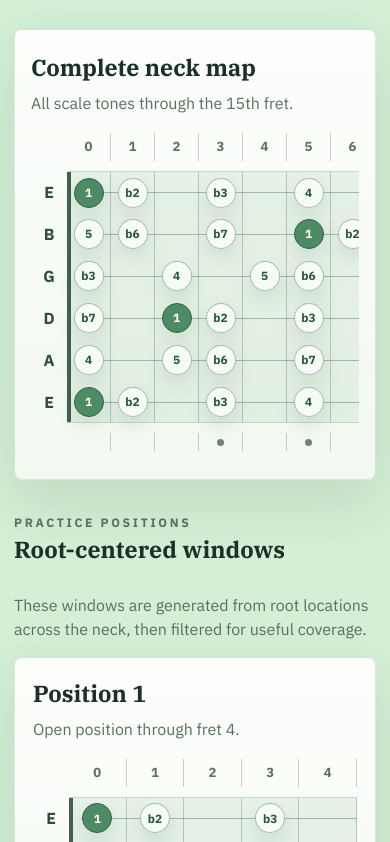
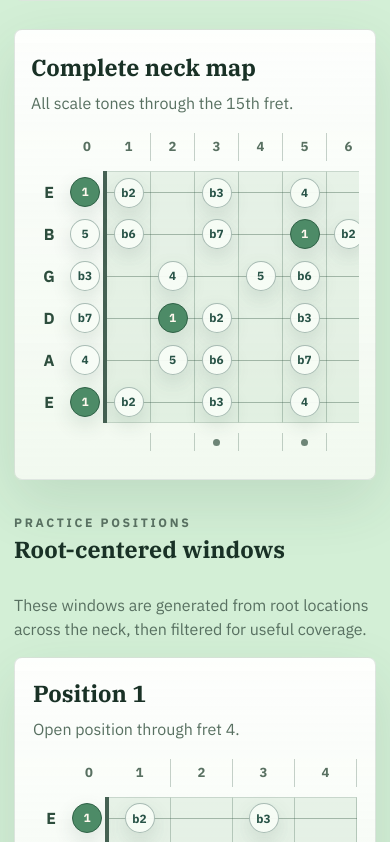
Before and after one commit to aleshh/gtr-scales, a React (Vite) app: page / in a window 390 px wide. Shown: the part 882-1724 px from the top of the page. Built offline with nearby package versions, Linux system fonts and the light colour scheme.

Commit message:
Adjust fingering chart layout to make open strings more obvious

```diff
--- a/src/App.css
+++ b/src/App.css
@@ -175,6 +175,12 @@
   grid-template-columns: 48px repeat(var(--fret-count), minmax(52px, 1fr));
 }
 
+.fretboard-grid.has-open .fret-label-row,
+.fretboard-grid.has-open .string-row,
+.fretboard-grid.has-open .inlay-row {
+  grid-template-columns: 48px 48px repeat(var(--fret-count), minmax(52px, 1fr));
+}
+
 .fret-label-row {
   color: var(--muted);
   font-size: 0.82rem;
@@ -183,9 +189,12 @@
 }
 
 .corner-cell,
+.open-fret-number,
 .fret-number,
 .string-label,
+.open-string-cell,
 .fret-cell,
+.open-inlay-cell,
 .inlay-cell {
   display: flex;
   align-items: center;
@@ -196,6 +205,16 @@
 .fret-cell,
 .inlay-cell {
   border-right: 1px solid var(--grid-line);
+}
+
+.open-string-cell {
+  min-height: 48px;
+  position: relative;
+  border-right: 4px solid rgba(45, 77, 61, 0.88);
+}
+
+.open-inlay-cell {
+  min-height: 18px;
 }
 
 .string-label {
@@ -221,6 +240,10 @@
   pointer-events: none;
 }
 
+.fretboard-grid.has-open .string-row::before {
+  left: 96px;
+}
+
 .fret-cell {
   min-height: 48px;
   position: relative;
@@ -233,14 +256,6 @@
 
 .string-row.is-last .fret-cell {
   border-bottom: 1px solid rgba(45, 77, 61, 0.16);
-}
-
-.fret-cell.is-nut::after {
-  content: '';
-  position: absolute;
-  inset: 0 auto 0 0;
-  width: 4px;
-  background: rgba(45, 77, 61, 0.88);
 }
 
 .degree-chip {
@@ -335,11 +350,29 @@
     grid-template-columns: 36px repeat(var(--fret-count), minmax(44px, 1fr));
   }
 
+  .fretboard-grid.has-open .fret-label-row,
+  .fretboard-grid.has-open .string-row,
+  .fretboard-grid.has-open .inlay-row {
+    grid-template-columns: 36px 40px repeat(var(--fret-count), minmax(44px, 1fr));
+  }
+
   .fretboard-grid {
     min-width: calc(36px + var(--fret-count) * 44px);
   }
 
+  .fretboard-grid.has-open {
+    min-width: calc(76px + var(--fret-count) * 44px);
+  }
+
+  .fretboard-grid.has-open .string-row::before {
+    left: 76px;
+  }
+
   .fret-cell {
+    min-height: 42px;
+  }
+
+  .open-string-cell {
     min-height: 42px;
   }
 
--- a/src/App.jsx
+++ b/src/App.jsx
@@ -26,6 +26,9 @@ function groupScalesByFamily() {
 }
 
 function FretboardChart({ title, subtitle, frets, rows, compact = false }) {
+  const hasOpenStrings = frets.includes(0)
+  const fretColumns = hasOpenStrings ? frets.filter((fret) => fret !== 0) : frets
+
   return (
     <article className={`chart-card${compact ? ' is-compact' : ''}`}>
       <div className="chart-heading">
@@ -36,10 +39,14 @@ function FretboardChart({ title, subtitle, frets, rows, compact = false }) {
       </div>
 
       <div className="chart-scroll">
-        <div className="fretboard-grid" style={{ '--fret-count': frets.length }}>
+        <div
+          className={`fretboard-grid${hasOpenStrings ? ' has-open' : ''}`}
+          style={{ '--fret-count': fretColumns.length }}
+        >
           <div className="fret-label-row">
             <div className="corner-cell" aria-hidden="true"></div>
-            {frets.map((fret) => (
+            {hasOpenStrings ? <div className="open-fret-number">0</div> : null}
+            {fretColumns.map((fret) => (
               <div className="fret-number" key={`fret-${fret}`}>
                 {fret}
               </div>
@@ -52,12 +59,25 @@ function FretboardChart({ title, subtitle, frets, rows, compact = false }) {
               key={`${title}-${row.label}-${rowIndex}`}
             >
               <div className="string-label">{row.label}</div>
-              {frets.map((fret) => {
+              {hasOpenStrings ? (
+                <div className="open-string-cell" key={`${title}-${rowIndex}-open`}>
+                  {row.notes[0] ? (
+                    <div
+                      className={`degree-chip${row.notes[0].isRoot ? ' is-root' : ''}`}
+                      title={`${row.notes[0].noteLabel} · degree ${row.notes[0].degree}`}
+                      aria-label={`${row.notes[0].noteLabel}, degree ${row.notes[0].degree}`}
+                    >
+                      {row.notes[0].degree}
+                    </div>
+                  ) : null}
+                </div>
+              ) : null}
+              {fretColumns.map((fret) => {
                 const note = row.notes[fret]
 
                 return (
                   <div
-                    className={`fret-cell${fret === 0 ? ' is-nut' : ''}`}
+                    className="fret-cell"
                     key={`${title}-${rowIndex}-${fret}`}
                   >
                     {note ? (
@@ -77,7 +97,8 @@ function FretboardChart({ title, subtitle, frets, rows, compact = false }) {
 
           <div className="inlay-row" aria-hidden="true">
             <div className="corner-cell"></div>
-            {frets.map((fret) => {
+            {hasOpenStrings ? <div className="open-inlay-cell"></div> : null}
+            {fretColumns.map((fret) => {
               const markerType = getInlayType(fret)
 
               return (
```
